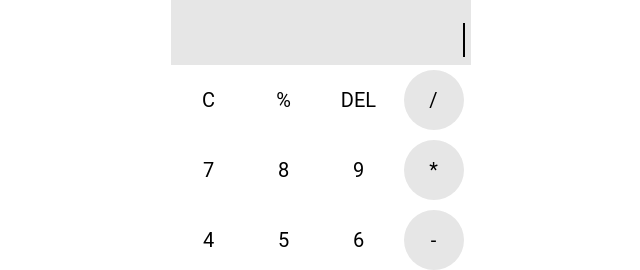
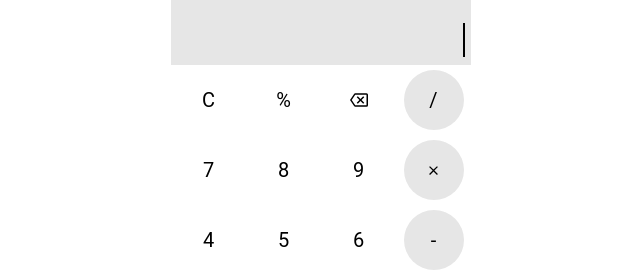
Before and after one commit to aqidel/calculator, a Vue app: page / in a window 1280 px wide. Shown: the part 235-505 px from the top of the page, without its empty margins (319-959 px from the left). Built offline with nearby package versions, Linux system fonts and the light colour scheme.

Commit message:
svg components added

```diff
--- a/src/components/ButtonComponent.vue
+++ b/src/components/ButtonComponent.vue
@@ -1,12 +1,21 @@
 <template>
-  <div :class="classComputed" @click="$emit('btnClick', value)">{{ value }}</div>
+  <div :class="classComputed" @click="$emit('btnClick', value)">
+    <DeleteIcon v-if="value == 'DEL'"/>
+    <MutiplyIcon v-else-if="value == '*'"/>
+    <template v-else>{{ value }}</template>
+  </div>
 </template>
 
 <script>
-//import { mdiClose } from '@mdi/js';
+import DeleteIcon from './DeleteIcon.vue';
+import MutiplyIcon from './MultiplyIcon.vue';
 
 export default {
   name: 'ButtonComponent',
+  components: {
+    DeleteIcon,
+    MutiplyIcon
+},
   props: {
     value: String
   },
--- /dev/null
+++ b/src/components/DeleteIcon.vue
@@ -0,0 +1,11 @@
+<template>
+  <svg style="width:18px; height:18px" viewBox="0 0 24 24">
+    <path fill="currentColor" d="M19,15.59L17.59,17L14,13.41L10.41,17L9,15.59L12.59,12L9,8.41L10.41,7L14,10.59L17.59,7L19,8.41L15.41,12L19,15.59M22,3A2,2 0 0,1 24,5V19A2,2 0 0,1 22,21H7C6.31,21 5.77,20.64 5.41,20.11L0,12L5.41,3.88C5.77,3.35 6.31,3 7,3H22M22,5H7L2.28,12L7,19H22V5Z"/>
+  </svg>
+</template>
+
+<script>
+export default {
+  name: 'IconComponent'
+}
+</script>
--- /dev/null
+++ b/src/components/MultiplyIcon.vue
@@ -0,0 +1,11 @@
+<template>
+  <svg style="width:15px; height:15px" viewBox="0 0 24 24">
+    <path fill="currentColor" d="M19,6.41L17.59,5L12,10.59L6.41,5L5,6.41L10.59,12L5,17.59L6.41,19L12,13.41L17.59,19L19,17.59L13.41,12L19,6.41Z" />
+  </svg>
+</template>
+
+<script>
+export default {
+  name: 'MultiplyIcon'
+}
+</script>
```
